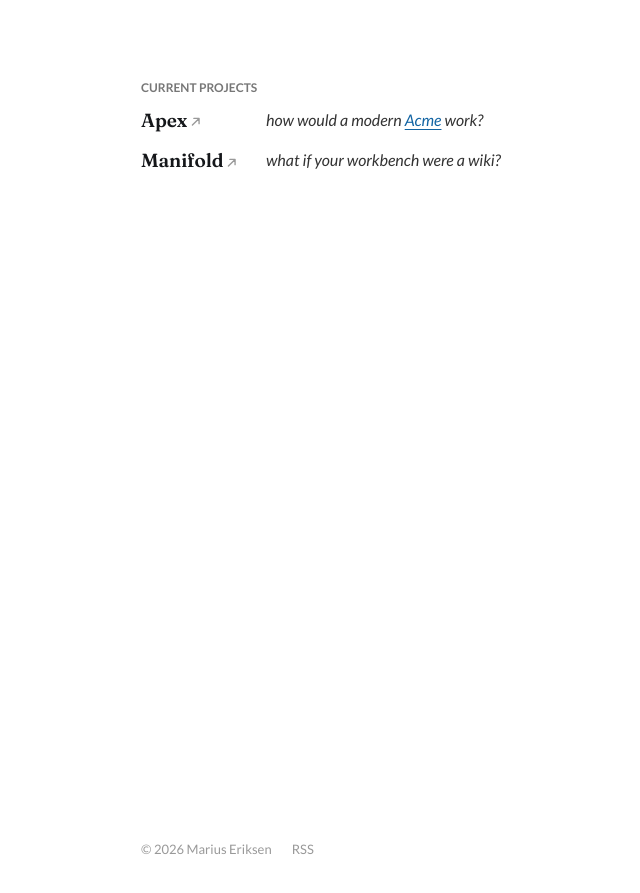
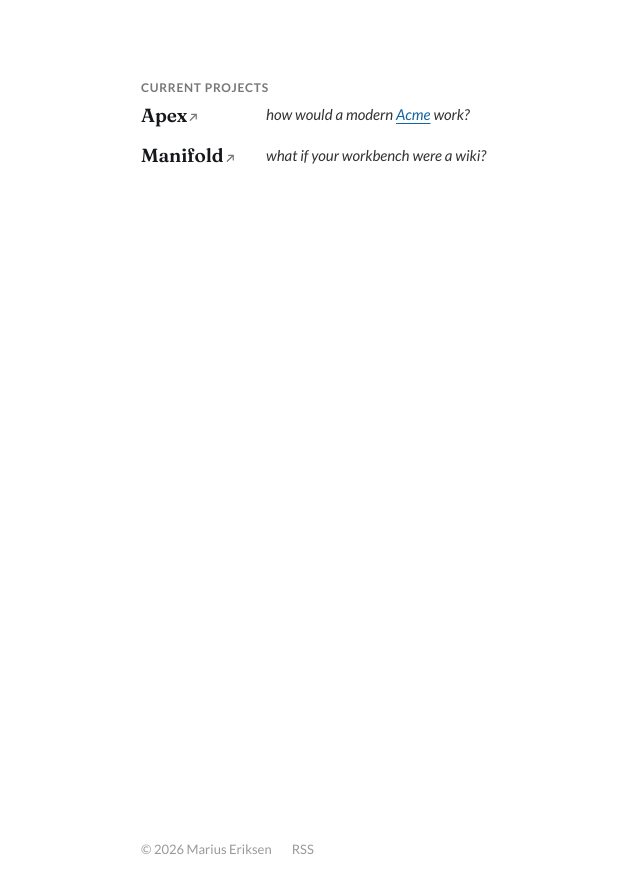
Before and after one commit to mariusae/mariusae.github.io, a Jekyll site: the page built from index.html, in a window 1280 px wide. Shown: the top 893 px of the page, without its empty margins (139-779 px from the left). Built offline with Jekyll 4.4.1, drawn with Linux system fonts in a browser that asks for light colours.

Commit message:
Refine project list: arrows, hover underline, quieter label and descriptions
- Arrows: darker gray, slightly smaller and closer to the title.
- Titles underline on hover; visible focus ring for keyboard.
- Descriptions 1px smaller; more room between stacked projects on phones.
- Section label tracked out a little, with less space below it.

Co-Authored-By: Claude Opus 5.5 <noreply@anthropic.com>
Claude-Session: https://claude.ai/code/session_01KTPpusonhcXPjcQ2kkYfF6

```diff
--- a/assets/css/style.css
+++ b/assets/css/style.css
@@ -87,13 +87,12 @@ img { max-width: 100%; height: auto; display: block; }
 .feed + .feed { margin-top: 6rem; }
 
 .feed-heading {
-  margin-bottom: 0.5rem;
   color: var(--meta);
   font-family: var(--font-sans);
   font-size: 1.2rem;
   font-variation-settings: normal;
   font-weight: 700;
-  letter-spacing: 0;
+  letter-spacing: 0.06em;
   text-transform: uppercase;
 }
 
@@ -126,16 +125,22 @@ img { max-width: 100%; height: auto; display: block; }
 
 .feed-name { flex-shrink: 0; width: 11rem; white-space: nowrap; }
 .feed-arrow {
-  width: 0.5em;
-  height: 0.5em;
-  margin-left: 0.2em;
+  width: 0.45em;
+  height: 0.45em;
+  margin-left: 0.12em;
   vertical-align: baseline;
-  color: var(--muted);
+  color: var(--meta);
   transition: color 0.15s, transform 0.15s;
 }
-.feed-name:hover { opacity: 1; }
+.feed-name:hover, .feed-name:focus-visible {
+  opacity: 1;
+  text-decoration: underline;
+  text-decoration-thickness: 1px;
+  text-underline-offset: 0.2em;
+}
+.feed-name:focus-visible { outline: 2px solid var(--accent); outline-offset: 3px; border-radius: 2px; }
 .feed-name:hover .feed-arrow { color: var(--accent); transform: translate(1px, -1px); }
-.feed-desc { color: var(--text); font-style: italic; }
+.feed-desc { color: var(--text); font-size: 1.5rem; font-style: italic; }
 
 .feed-projects .feed-item { align-items: center; padding: 0.8rem 0; }
 .feed-projects .feed-item + .feed-item { border-top: 0; }
@@ -260,7 +265,7 @@ img { max-width: 100%; height: auto; display: block; }
   .post-title { font-size: 3rem; }
   .post-excerpt { font-size: 1.7rem; }
   .feed-item { flex-direction: column; gap: 0.4rem; }
-  .feed-projects .feed-item { align-items: flex-start; gap: 0.2rem; }
+  .feed-projects .feed-item { align-items: flex-start; gap: 0.6rem; padding: 1.2rem 0; }
   .feed-name { width: auto; }
 }
 
```
